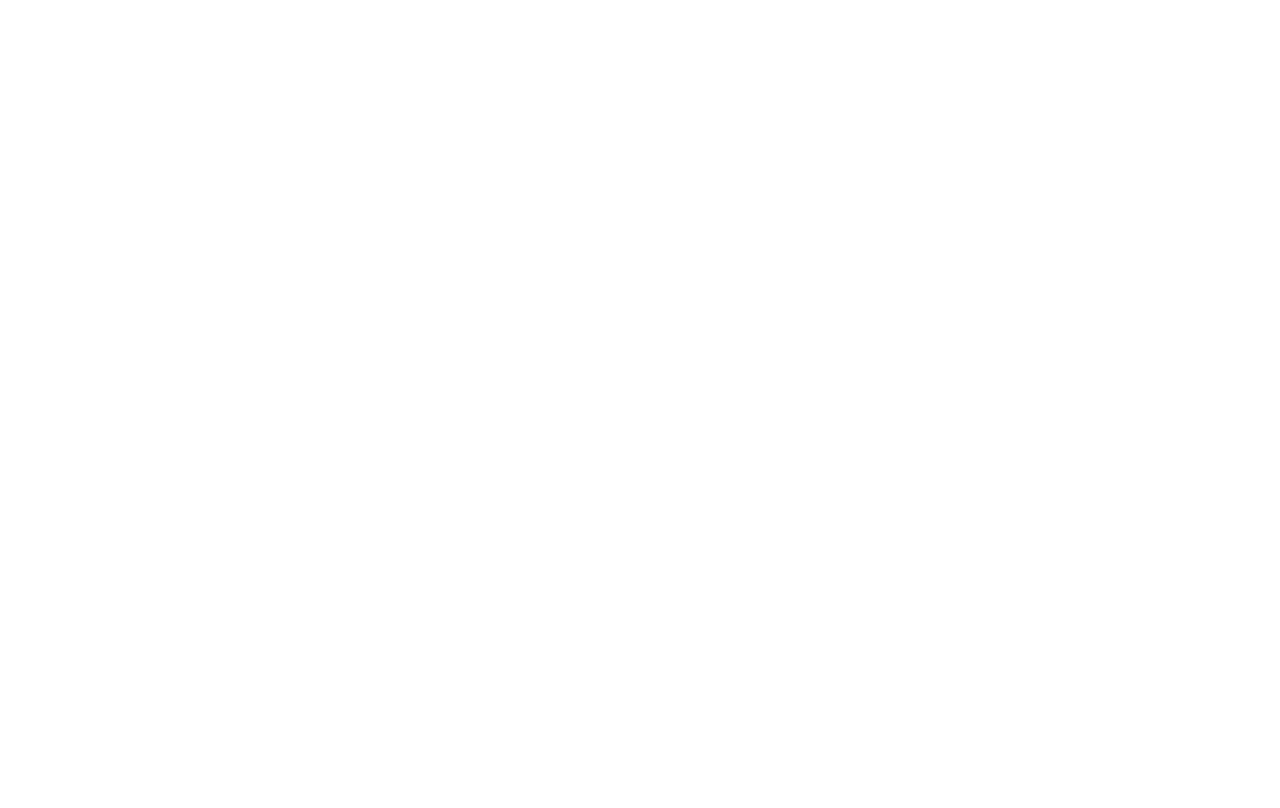
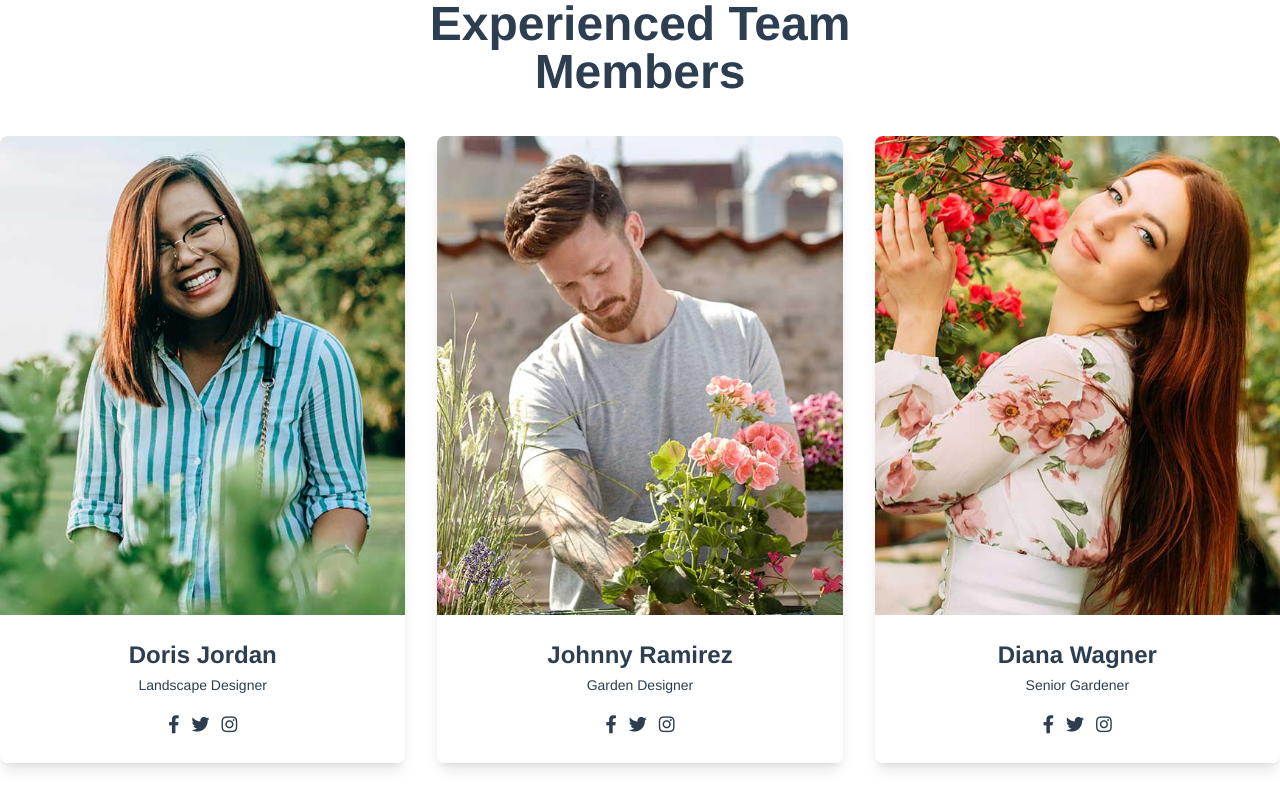
Before and after one commit to DFW-Software-Consulting/landscaping-dfw, a Vue app: page / in a window 1280 px wide. Shown: the part 6560-7368 px from the top of the page. Before the commit the page ends 6396 px from the top, so only its background shows below. Built offline with nearby package versions, Linux system fonts and the light colour scheme.

Commit message:
created team file and component

```diff
--- a/src/App.vue
+++ b/src/App.vue
@@ -17,6 +17,8 @@
     <FreeQuoteComponent />
 
     <ProjectsComponent />
+
+    <TeamComponent />
   </div>
 </template>
 
@@ -31,6 +33,7 @@ import FeatureHighlightsComponent from './components/FeatureHighlights.vue'
 import ServiceComponent from './components/Services.vue'
 import FreeQuoteComponent from './components/FreeQuote.vue'
 import ProjectsComponent from './components/Projects.vue'
+import TeamComponent from './components/Team.vue'
 
 export default {
   name: 'App',
@@ -43,7 +46,8 @@ export default {
     FeatureHighlightsComponent,
     ServiceComponent,
     FreeQuoteComponent,
-    ProjectsComponent
+    ProjectsComponent,
+    TeamComponent
   }
 }
 </script>
--- /dev/null
+++ b/src/components/Team.vue
@@ -0,0 +1,88 @@
+<template>
+  <!-- Team Start -->
+  <div class="w-full py-20">
+    <div class="container mx-auto">
+      <!-- Header -->
+      <div class="text-center mx-auto mb-10 max-w-lg">
+        <p class="text-primary font-bold text-xl mb-2">Our Team</p>
+        <h1 class="text-5xl font-bold mb-10">Dedicated & Experienced Team Members</h1>
+      </div>
+
+      <!-- Team Members Grid -->
+      <div class="grid gap-8 sm:grid-cols-2 lg:grid-cols-3">
+        <div
+          v-for="(member, index) in teamMembers"
+          :key="index"
+          class="overflow-hidden rounded-lg shadow-lg"
+        >
+          <img class="w-full h-auto" :src="member.image" :alt="member.name" />
+          <div class="bg-white p-6 text-center">
+            <h4 class="text-2xl font-semibold mb-1">{{ member.name }}</h4>
+            <p class="text-primary text-sm mb-4">{{ member.role }}</p>
+            <div class="flex justify-center space-x-3">
+              <a
+                v-for="(link, linkIndex) in member.socials"
+                :key="linkIndex"
+                :href="link.url"
+                class="text-primary text-lg"
+              >
+                <i :class="link.icon"></i>
+              </a>
+            </div>
+          </div>
+        </div>
+      </div>
+    </div>
+  </div>
+  <!-- Team End -->
+</template>
+
+<script>
+import teamImage1 from '../assets/img/team-1.jpg'
+import teamImage2 from '../assets/img/team-2.jpg'
+import teamImage3 from '../assets/img/team-3.jpg'
+
+export default {
+  name: 'TeamSection',
+  data() {
+    return {
+      teamMembers: [
+        {
+          name: 'Doris Jordan',
+          role: 'Landscape Designer',
+          image: teamImage1,
+          socials: [
+            { icon: 'fab fa-facebook-f', url: '#' },
+            { icon: 'fab fa-twitter', url: '#' },
+            { icon: 'fab fa-instagram', url: '#' }
+          ]
+        },
+        {
+          name: 'Johnny Ramirez',
+          role: 'Garden Designer',
+          image: teamImage2,
+          socials: [
+            { icon: 'fab fa-facebook-f', url: '#' },
+            { icon: 'fab fa-twitter', url: '#' },
+            { icon: 'fab fa-instagram', url: '#' }
+          ]
+        },
+        {
+          name: 'Diana Wagner',
+          role: 'Senior Gardener',
+          image: teamImage3,
+          socials: [
+            { icon: 'fab fa-facebook-f', url: '#' },
+            { icon: 'fab fa-twitter', url: '#' },
+            { icon: 'fab fa-instagram', url: '#' }
+          ]
+        }
+      ]
+    }
+  }
+}
+</script>
+
+<style scoped>
+/* Scoped styles if needed */
+</style>
```
